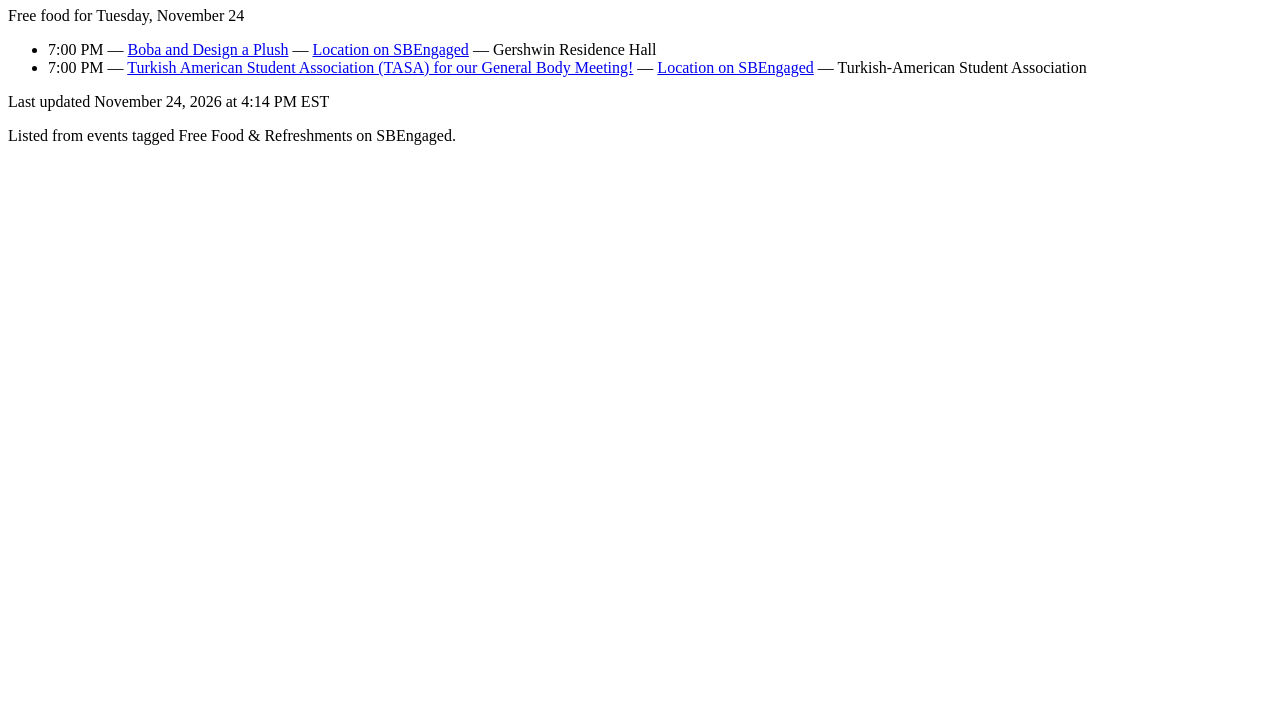
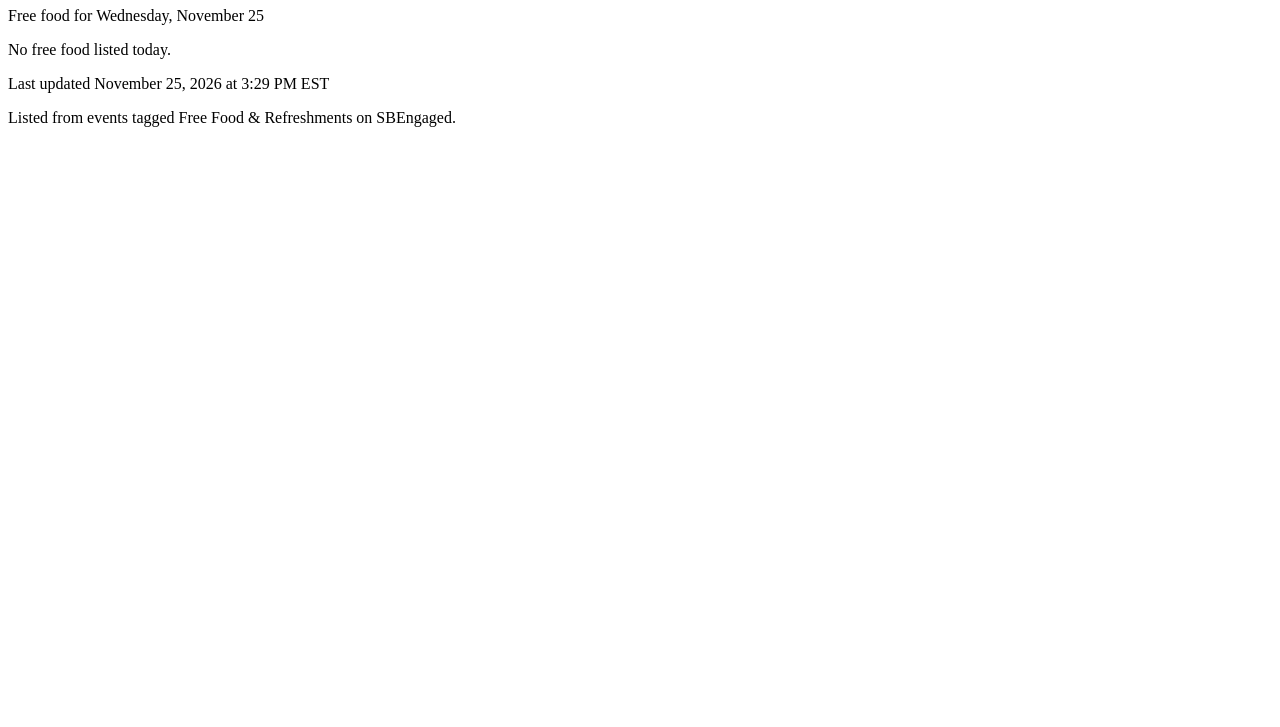
Before and after one commit to katy-ng/foodfinder, a plain HTML site: page index.html in a window 1280 px wide. Shown: the part 73-800 px from the top of the page. Drawn offline with Linux system fonts and the light colour scheme.

Commit message:
Update index.html

```diff
--- a/index.html
+++ b/index.html
@@ -8,16 +8,13 @@
 <body>
 <header>
 <h1>Food Finders</h1>
-<p>Free food for Tuesday, November 24</p>
+<p>Free food for Wednesday, November 25</p>
 </header>
 <main>
-<ul>
-<li><time datetime="2026-11-25T00:00:00.000Z">7:00 PM</time> — <a href="https://sbengaged.stonybrook.edu/rsvp?id=392007">Boba and Design a Plush</a> — <a href="https://sbengaged.stonybrook.edu/rsvp?id=392007">Location on SBEngaged</a> — Gershwin Residence Hall</li>
-<li><time datetime="2026-11-25T00:00:00.000Z">7:00 PM</time> — <a href="https://sbengaged.stonybrook.edu/rsvp?id=392948">Turkish American Student Association (TASA) for our General Body Meeting!</a> — <a href="https://sbengaged.stonybrook.edu/rsvp?id=392948">Location on SBEngaged</a> — Turkish-American Student Association</li>
-</ul>
+<p>No free food listed today.</p>
 </main>
 <footer>
-<p>Last updated <time datetime="2026-11-24T21:14:14.604Z">November 24, 2026 at 4:14 PM EST</time></p>
+<p>Last updated <time datetime="2026-11-25T20:29:00.513Z">November 25, 2026 at 3:29 PM EST</time></p>
 <p>Listed from events tagged Free Food &amp; Refreshments on SBEngaged.</p>
 </footer>
 </body>
```
